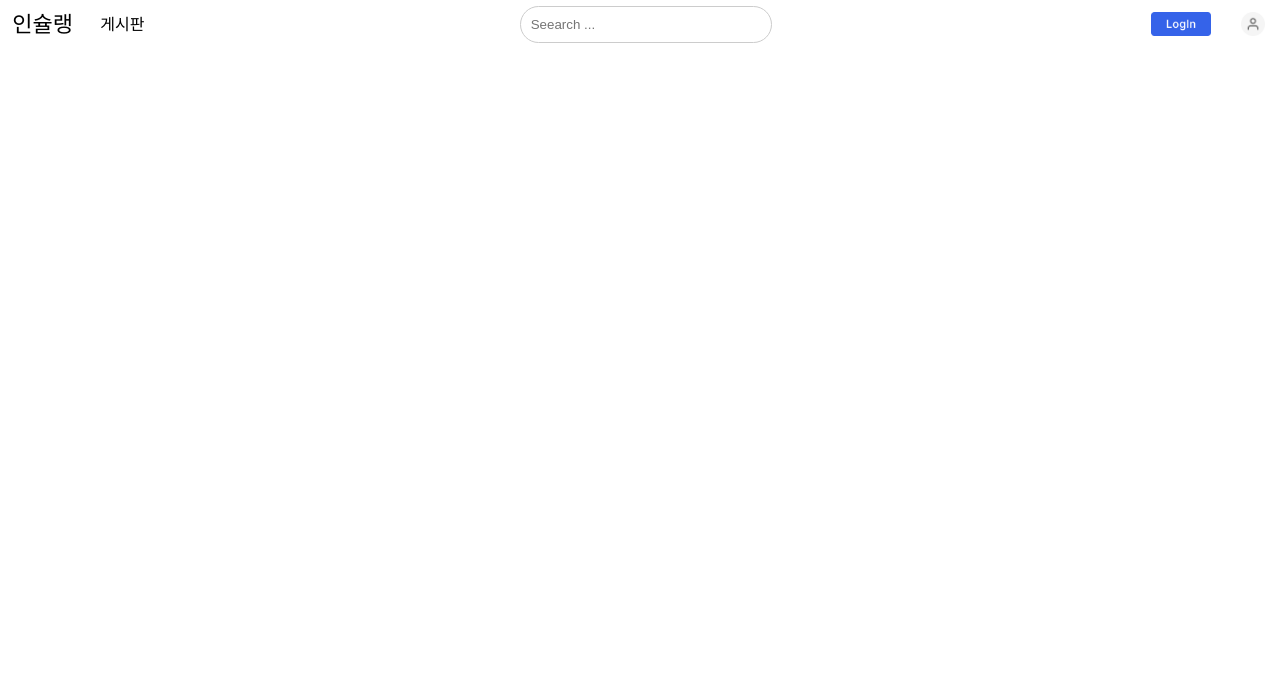
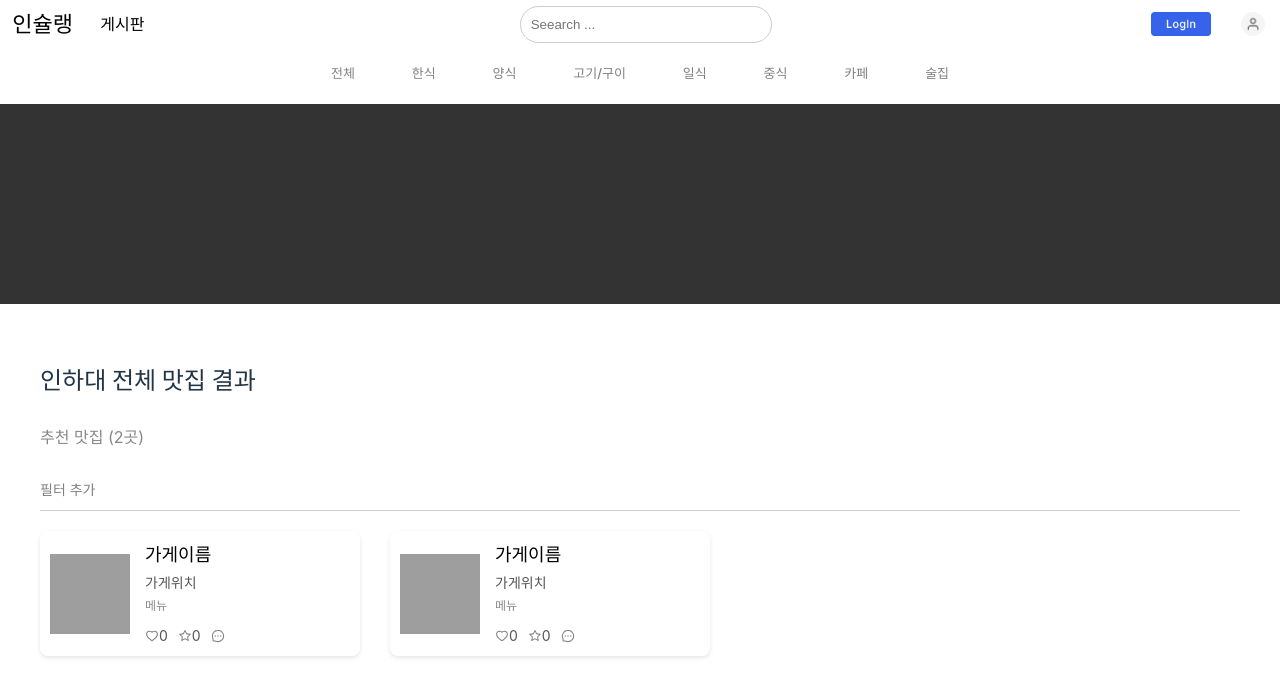
Before and after one commit to NTPC-2/frontend, a React (Vite) app: page /categories/1 in a window 1280 px wide. Shown: the top 696 px of the page. Built offline with nearby package versions, Linux system fonts and the light colour scheme; grey boxes are pictures that could not be loaded.

Commit message:
Feat:카테고리 페이지 완성

```diff
--- a/src/pages/Categories_page.jsx
+++ b/src/pages/Categories_page.jsx
@@ -1,9 +1,158 @@
-import { useParams } from "react-router-dom";
+import React from 'react';
+import { useParams, Link } from 'react-router-dom';
+import styled from 'styled-components';
+import CardComponent from '../component/CardComponent';
+
+const Layout = styled.div`
+  display: flex;
+  flex-direction: column;
+  justify-content: center;
+  align-items: center;
+  width: 100%;
+`;
+
+const MenuBarContainer = styled.div`
+  width: 675px;
+  margin-top: 5%; /* Navbar의 높이만큼 margin-top 추가 */
+  display: flex;
+  flex-direction: row;
+  justify-content: space-around;
+  z-index: 1;
+`;
+
+const ContentContainer = styled.div`
+  display: flex;
+  align-items: center;
+  margin: 0 20px;
+`;
+
+const MenuItem = styled(Link)`
+  color: gray;
+  text-decoration: none;
+  font-size: 13px;
+
+  &:hover {
+    color: #424242;
+    text-decoration: underline;
+  }
+`;
+
+const Spacer = styled.div`
+  width: 100%;
+  height: 200px; /* 흑색 상자의 높이 */
+  background-color: #333; /* 흑색 상자 */
+  margin-top: 20px;
+`;
+
+const CategoryContainer = styled.div`
+  padding-top: 40px;
+  display: flex;
+  flex-direction: column;
+  width: 100%;
+  max-width: 1200px; /* 최대 너비를 제한하여 중앙 정렬 */
+  margin: 0 auto;
+`;
+
+const Title = styled.h2`
+  font-size: 24px;
+  font-weight: bold;
+  margin-bottom: 10px;
+`;
+
+const Subtitle = styled.h3`
+  font-size: 16px;
+  font-weight: normal;
+  color: #888;
+  margin-bottom: 20px;
+`;
+
+const FilterBar = styled.div`
+  width: 100%;
+  padding: 10px 0;
+  border-bottom: 1px solid #ccc;
+  margin-bottom: 20px;
+  color: gray;
+  font-size: 14px;
+`;
+
+const CardsGrid = styled.div`
+  display: flex;
+  width: 100%;
+  gap: 30px; /* 카드들 사이의 간격 */
+`;
+
+const StyledCardComponent = styled(CardComponent)`
+  width: 33.33%; /* 화면의 1/3 너비로 설정 */
+  height: 200px; /* 원하는 높이로 설정 */
+  box-sizing: border-box; /* 박스 크기를 포함하여 패딩과 보더를 포함 */
+`;
 
 const Categories = () => {
   const { category } = useParams();
 
-  return <div>{category}</div>;
+  const getCategoryTitle = (category) => {
+    switch (category) {
+      case 'hansik':
+        return '한식';
+      case 'western':
+        return '양식';
+      case 'grill':
+        return '고기/구이';
+      case 'japanese':
+        return '일식';
+      case 'chinese':
+        return '중식';
+      case 'cafe':
+        return '카페';
+      case 'bar':
+        return '술집';
+      default:
+        return '전체';
+    }
+  };
+
+  const categoryTitle = getCategoryTitle(category);
+
+  return (
+    <Layout>
+      <MenuBarContainer>
+        <ContentContainer>
+          <MenuItem to="/categories/all">전체</MenuItem>
+        </ContentContainer>
+        <ContentContainer>
+          <MenuItem to="/categories/hansik">한식</MenuItem>
+        </ContentContainer>
+        <ContentContainer>
+          <MenuItem to="/categories/western">양식</MenuItem>
+        </ContentContainer>
+        <ContentContainer>
+          <MenuItem to="/categories/grill">고기/구이</MenuItem>
+        </ContentContainer>
+        <ContentContainer>
+          <MenuItem to="/categories/japanese">일식</MenuItem>
+        </ContentContainer>
+        <ContentContainer>
+          <MenuItem to="/categories/chinese">중식</MenuItem>
+        </ContentContainer>
+        <ContentContainer>
+          <MenuItem to="/categories/cafe">카페</MenuItem>
+        </ContentContainer>
+        <ContentContainer>
+          <MenuItem to="/categories/bar">술집</MenuItem>
+        </ContentContainer>
+      </MenuBarContainer>
+      <Spacer />
+      <CategoryContainer>
+        <Title>인하대 {categoryTitle} 맛집 결과</Title>
+        <Subtitle>추천 맛집 (2곳)</Subtitle>
+        <FilterBar>필터 추가</FilterBar>
+        <CardsGrid>
+          <StyledCardComponent title="가메이" description="인하대후문" />
+          <StyledCardComponent title="콩불" description="인하대후문" />
+        </CardsGrid>
+      </CategoryContainer>
+    </Layout>
+  );
 };
 
 export default Categories;
```
